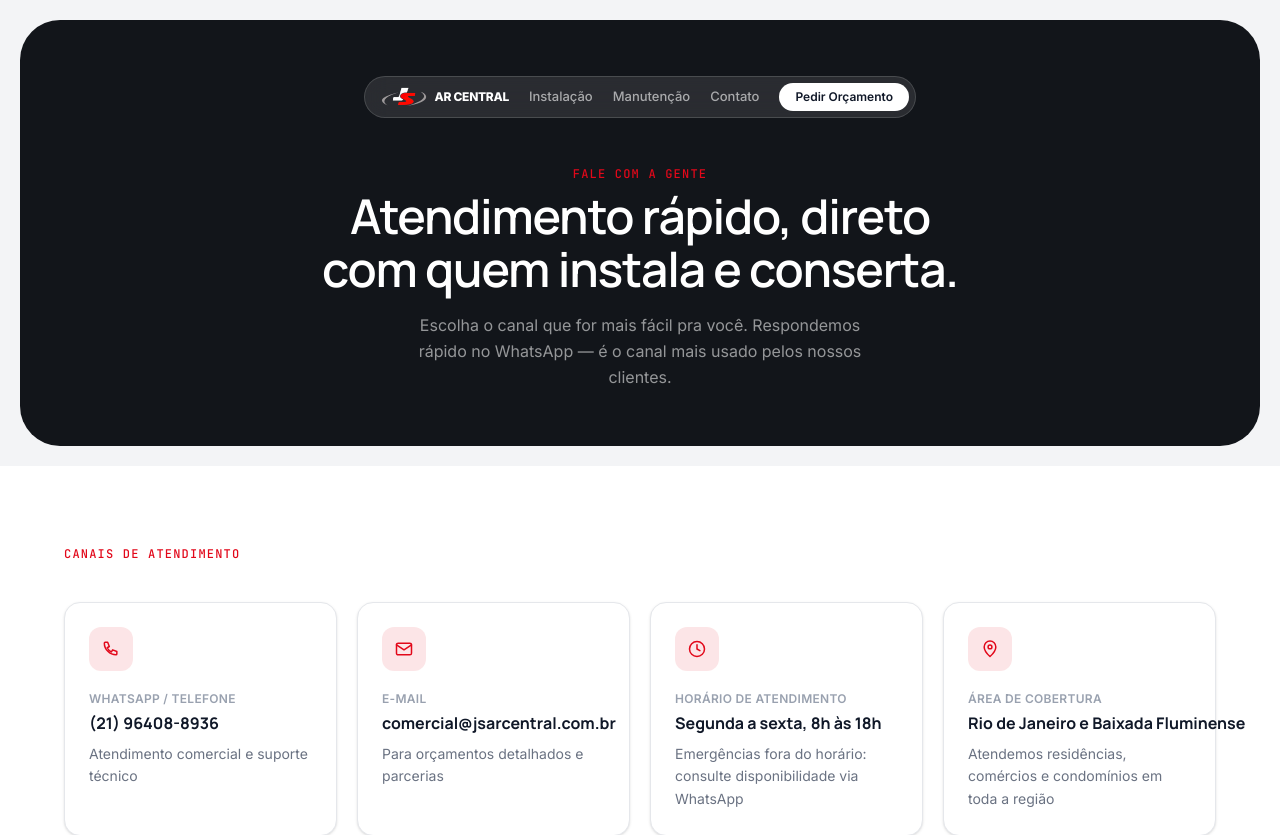
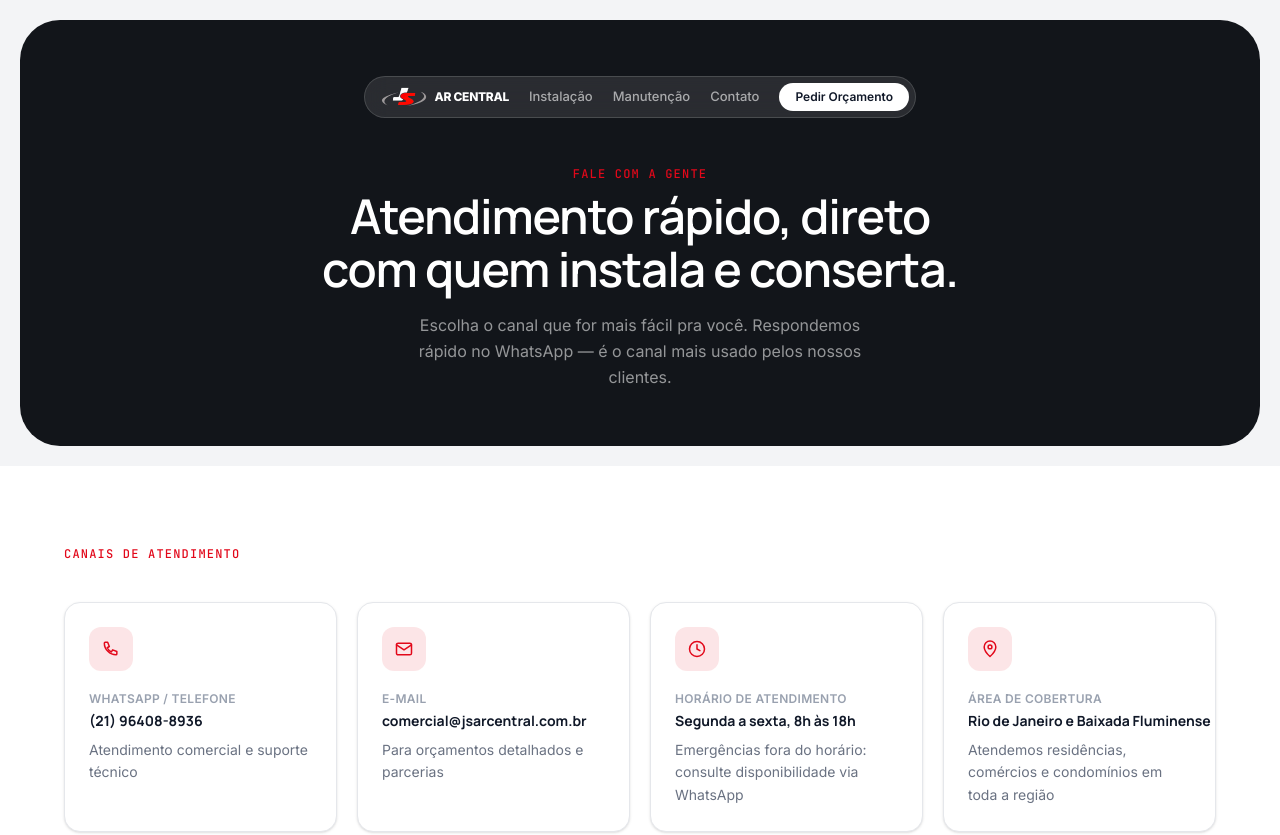
Before and after one commit to wcjesuino/jsar-central-site, a Next.js app in the folder web/: page /contato in a window 1280 px wide. Shown: the top 835 px of the page. Built offline with nearby package versions, Linux system fonts and the light colour scheme; no server answers.

Commit message:
fix: reduzir mais a fonte dos cards de contato para caber a mais longa
"Rio de Janeiro e Baixada Fluminense" ainda estourava o card em
text-base; text-sm cabe em uma linha para as 4 caixas.

```diff
--- a/web/src/app/contato/page.tsx
+++ b/web/src/app/contato/page.tsx
@@ -121,7 +121,7 @@ export default function Contato() {
                 <div className="text-xs font-semibold tracking-wide text-gray-400 uppercase">
                   {c.label}
                 </div>
-                <div className="font-editorial mt-1 text-base font-bold whitespace-nowrap text-gray-900">
+                <div className="font-editorial mt-1 text-sm font-bold whitespace-nowrap text-gray-900">
                   {c.value}
                 </div>
                 <p className="mt-2 text-sm leading-relaxed text-gray-500">{c.legend}</p>
```
